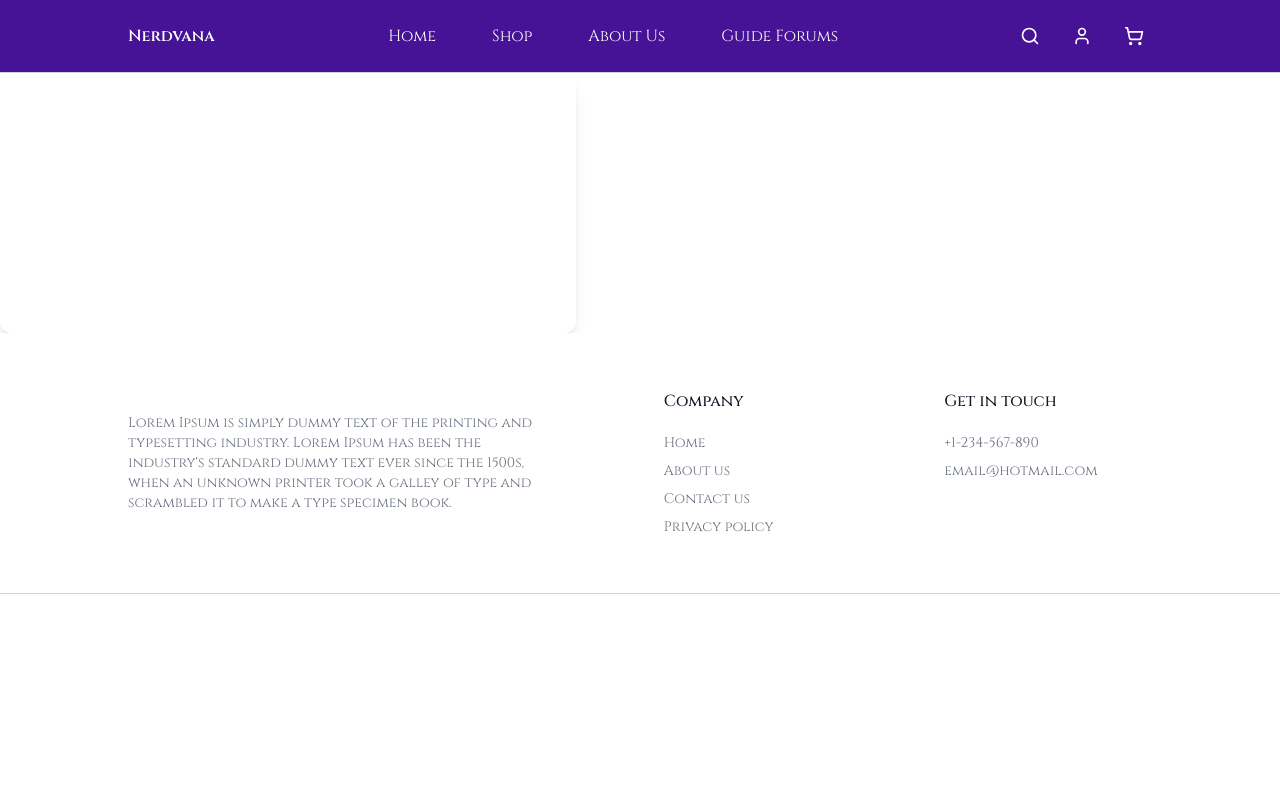
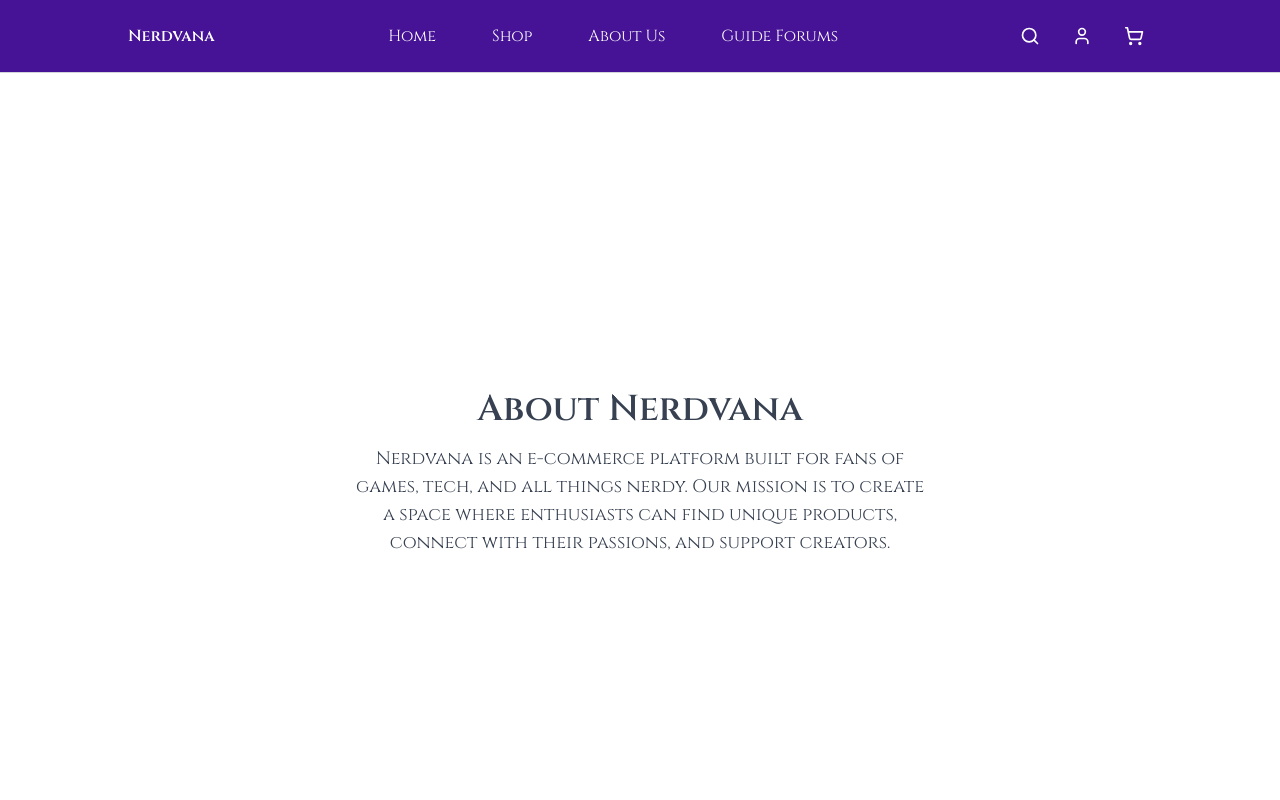
Before and after one commit to DJVelz/Nerdvana, a Next.js app: page /about in a window 1280 px wide. Shown: the top 800 px of the page. Built offline with nearby package versions, Linux system fonts and the light colour scheme.

Commit message:
changed heading formatting

```diff
--- a/app/about/page.jsx
+++ b/app/about/page.jsx
@@ -8,7 +8,7 @@ export default function About() {
     return (
         <>
             <Navbar/>
-                <main className="bg-gradient-to-r from-purple-600 to-blue-600 text-white rounded-xl shadow-lg p-8 text-center max-w-xl">
+                <main className="flex flex-col items-center justify-center min-h-screen p-6">
                     <h1 className="text-4xl font-bold mb-4">About Nerdvana</h1>
                     <p className="max-w-xl text-center text-lg">
                         Nerdvana is an e-commerce platform built for fans of games, tech, and all things nerdy.
```
